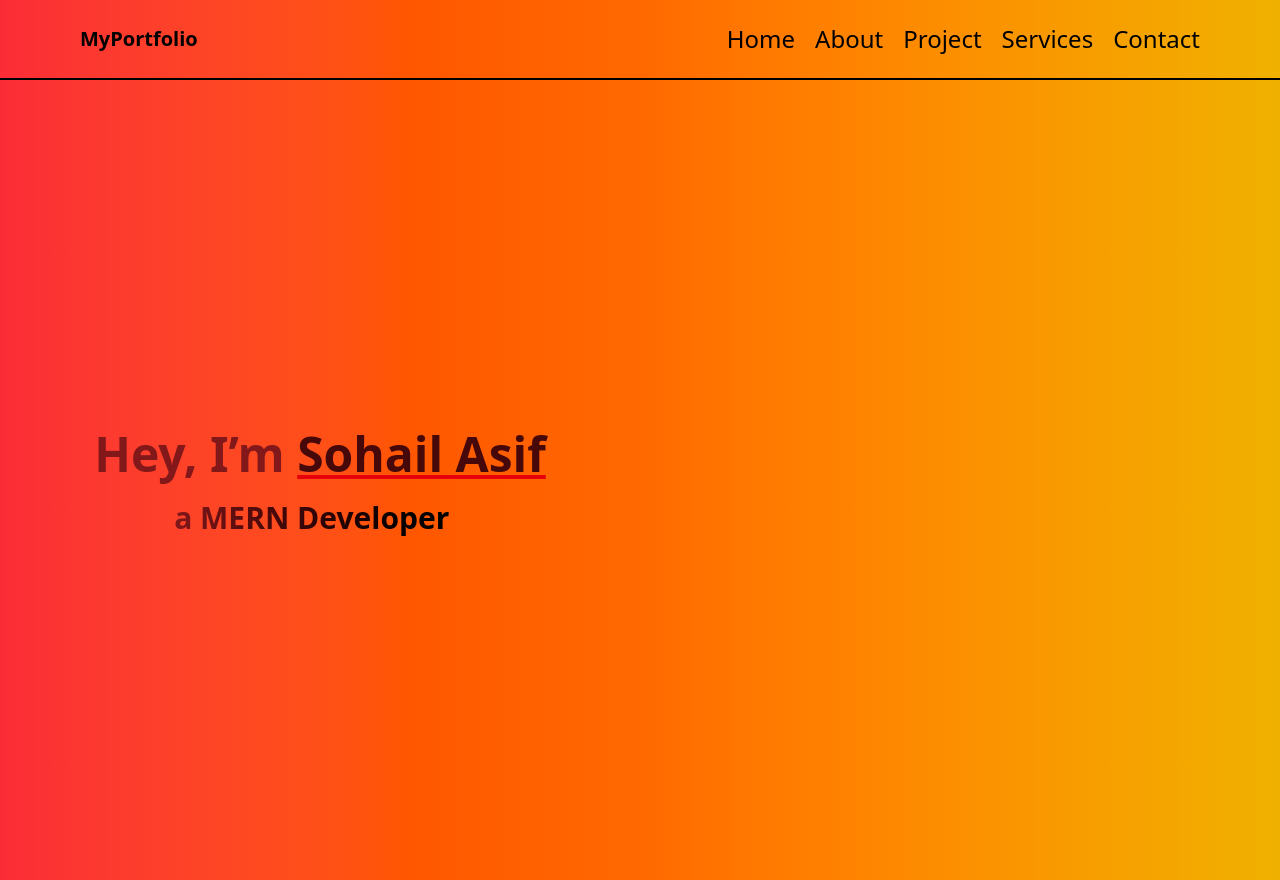
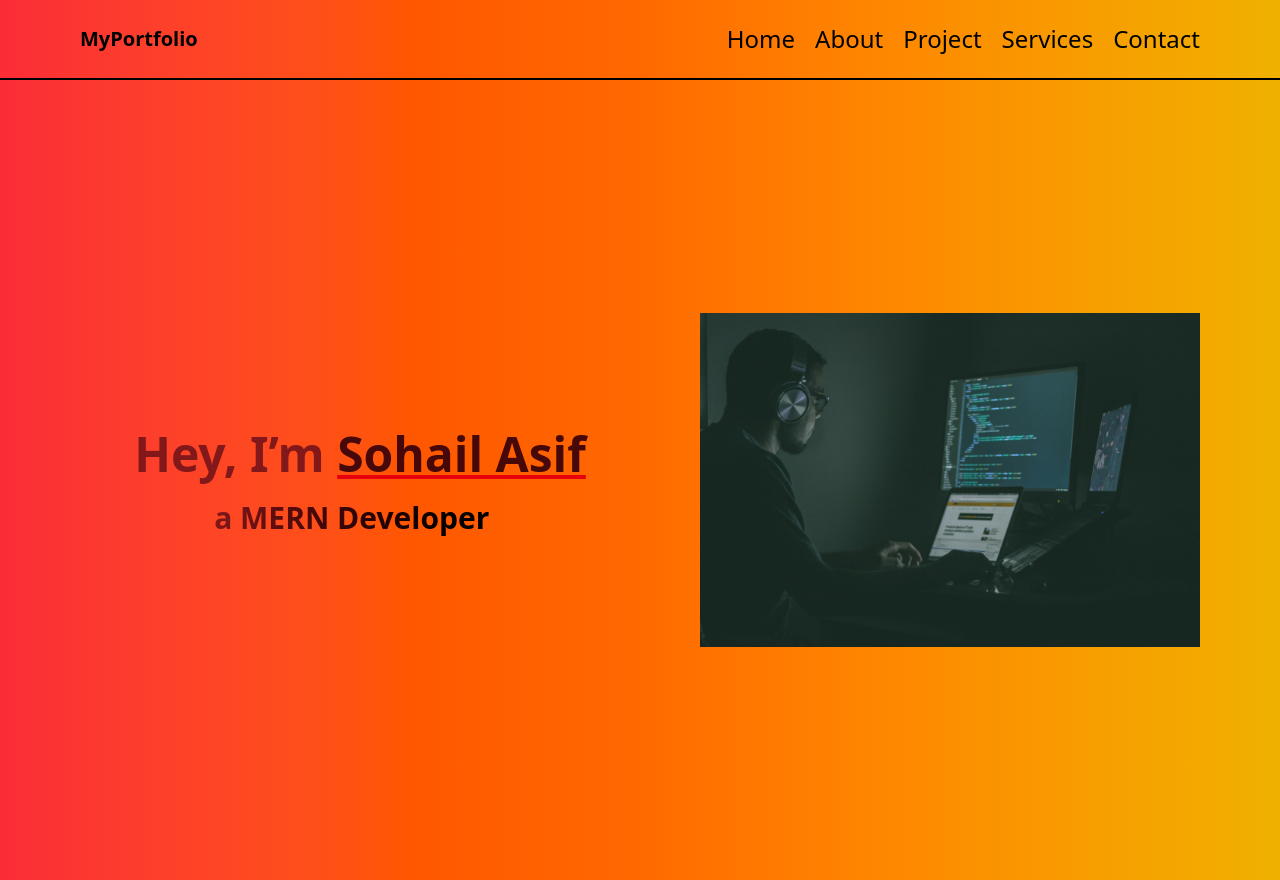
Before and after one commit to SOHAILASIF1/Next-Portfolio, a Next.js app in the folder hi/: page / in a window 1280 px wide. Built offline with nearby package versions, Linux system fonts and the light colour scheme.

Commit message:
update some

```diff
--- a/hi/app/page.js
+++ b/hi/app/page.js
@@ -1,12 +1,13 @@
 "use client"
+import Image from 'next/image';
 import { Typewriter } from 'react-simple-typewriter'
 
 
 export default function Home() {
   return (
     <>
-      <div className=" container   bg-linear-to-r from-red-500 via-orange-500 to-yellow-500 h-[100vh]">
-        <div className="w-[50%] h-[100vh] flex items-center justify-center ">
+      <div className=" container flex items-center justify-between px-20   bg-linear-to-r from-red-500 via-orange-500 to-yellow-500 h-[100vh]">
+        <div className="w-[50%] `h-[100vh]` flex items-center justify-center ">
           <div className="text-center space-y-4">
 
             <h1 className="text-5xl font-extrabold text-red-900 leading-tight">
@@ -38,7 +39,13 @@ export default function Home() {
           </div>
         </div>
 
-        <div className=''>
+        <div className='flex items-center justify-center'>
+         <Image
+      src="/Img.jpg.jpg"
+      alt="Hero image"
+      width={500}
+      height={300}
+    />
 
 
         </div>
```
Also changed, not shown: hi/public/Img.jpg.jpg (added).
